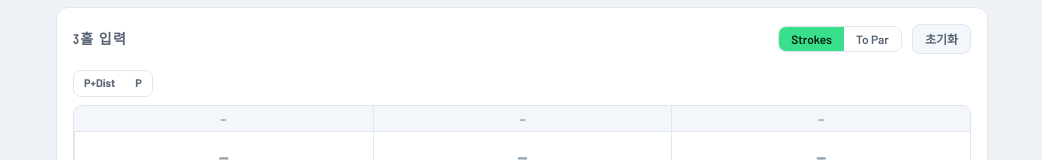
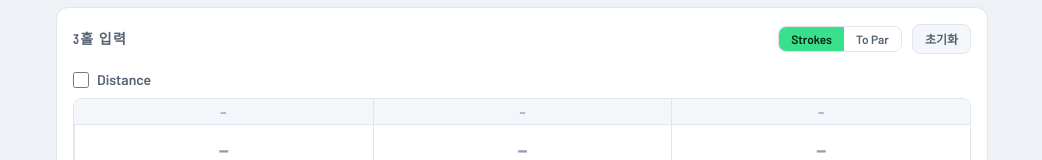
Before and after one commit to milv0/dallu-golf-studio, a Next.js app: page /custom/Hole3 in a window 1280 px wide. Shown: the part 320-480 px from the top of the page, without its empty margins (118-1160 px from the left). Built offline with nearby package versions, Linux system fonts and the light colour scheme; a web font is replaced by a local one.

Commit message:
Default to P mode, use checkbox for distance toggle instead of mode buttons

```diff
--- a/components/studio/ManualScoreForms.jsx
+++ b/components/studio/ManualScoreForms.jsx
@@ -22,7 +22,7 @@ export function ThreeHoleForm({ data, setField, setHole, onReset }) {
   const { t } = useLang();
   const { scoreRefs, handleScoreKey } = useScoreRefs();
   const [scoreMode, setScoreMode] = useState("strokes");
-  const metaMode = data.metaMode || "holePar";
+  const showDist = data.metaMode === "parDist";
 
   return (
     <div className="rounded-xl border border-line bg-panel p-3 md:p-4">
@@ -32,16 +32,13 @@ export function ThreeHoleForm({ data, setField, setHole, onReset }) {
       </PanelHeader>
 
       <div className="mb-2 flex flex-wrap items-center gap-2">
-        <div className="flex overflow-hidden rounded-lg border border-line">
-          {[["parDist", "P+Dist"], ["par", "P"]].map(([key, label]) => (
-            <button key={key} type="button" onClick={() => setField("metaMode", key)}
-              className={"px-2.5 py-1 text-[11px] font-bold transition " +
-                (metaMode === key ? "bg-accent text-[#06210f]" : "bg-panel text-txt-soft hover:text-txt")}>
-              {label}
-            </button>
-          ))}
-        </div>
-        {metaMode === "parDist" && (
+        <label className="flex items-center gap-2 text-sm font-semibold text-txt-soft">
+          <input type="checkbox" checked={showDist}
+            onChange={(e) => setField("metaMode", e.target.checked ? "parDist" : "par")}
+            className="h-4 w-4 accent-[var(--color-accent)]" />
+          Distance
+        </label>
+        {showDist && (
           <div className="flex overflow-hidden rounded-md border border-line">
             {[["m", "M"], ["yd", "YD"]].map(([u, l]) => (
               <button key={u} type="button" onClick={() => setField("unit", u)}
@@ -66,7 +63,7 @@ export function ThreeHoleForm({ data, setField, setHole, onReset }) {
       />
       {scoreMode === "relative" && <RelativeScoreHint className="mt-2" />}
 
-      {metaMode === "parDist" && (
+      {showDist && (
         <div className="mt-2 grid grid-cols-3 gap-2">
           {(data.holes || []).slice(0, 3).map((h, i) => (
             <input key={i} value={h.distance || ""} onChange={(e) => setHole(i, "distance", e.target.value)}
--- a/components/studio/studioDefaults.js
+++ b/components/studio/studioDefaults.js
@@ -14,7 +14,7 @@ export const emptyHoleCard = () => ({
 
 export const emptyThreeHoleCard = () => ({
   showHoleNumbers: false,
-  metaMode: "holePar",
+  metaMode: "par",
   unit: "m",
   total: "",
   toPar: "",
```
